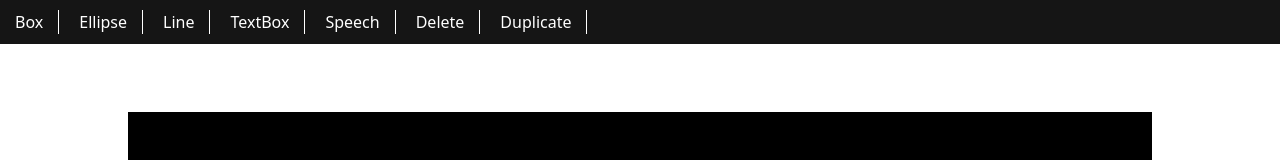
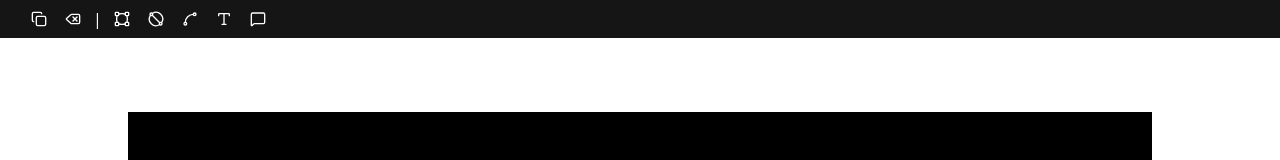
Before and after one commit to harbassan/svg-renderer, a React (Vite) app: page / in a window 1280 px wide. Shown: the top 160 px of the page. Built offline with nearby package versions, Linux system fonts and the light colour scheme.

Commit message:
feat: merge util bar into prop bar

```diff
--- a/src/App.css
+++ b/src/App.css
@@ -1,14 +1,10 @@
-.actions button {
-    color: white;
-    padding: 0 15px;
-    border-right: 1px solid white;
-    cursor: pointer;
-}
-
 .actions {
     display: flex;
-    gap: 5px;
-    padding: 10px 0;
+    gap: 6px;
+    padding: 5px;
+    color: white;
+    align-items: center;
+    margin-left: 20px;
 }
 
 .topbar {
--- a/src/App.tsx
+++ b/src/App.tsx
@@ -7,7 +7,7 @@ import ChromePicker from './wrapper/ChromePicker';
 import NumberInput from './wrapper/NumberInput';
 import ToggleInput from './wrapper/ToggleInput';
 import FontInput from './wrapper/FontInput';
-import { ArrowDownNarrowWide, Baseline, Bold, CaseSensitive, CaseSensitiveIcon, Italic, PaintBucket, Pen, Pencil, Underline } from 'lucide-react';
+import { ArrowDownNarrowWide, Baseline, Bold, CaseSensitive, CaseSensitiveIcon, Copy, Delete, Diameter, Italic, MessageSquare, PaintBucket, Pen, Pencil, Spline, Type, Underline, VectorSquare } from 'lucide-react';
 
 function App() {
   const [selected, setSelected] = useState<string>("");
@@ -33,17 +33,31 @@ function App() {
     <>
       <AppContext.Provider value={{ mode, setMode, createType, selected, setSelected }}>
         <div className="topbar">
-          <div className="actions">
-            <button onClick={() => switchCreate("box")}>Box</button>
-            <button onClick={() => switchCreate("ellipse")}>Ellipse</button>
-            <button onClick={() => switchCreate("line")}>Line</button>
-            <button onClick={() => switchCreate("textbox")}>TextBox</button>
-            <button onClick={() => switchCreate("speech")}>Speech</button>
-            <button onClick={remove} >Delete</button>
-            <button onClick={duplicate} >Duplicate</button>
-          </div >
-          {selected &&
-            <div className="props" style={{ zIndex: 1 }} >
+          <div className="props" style={{ zIndex: 1 }} >
+            <button className="button" onClick={duplicate}>
+              <Copy size={16} />
+            </button>
+            <button className="button" onClick={remove}>
+              <Delete size={16} />
+            </button>
+            |
+            <button className="button" onClick={() => switchCreate("box")}>
+              <VectorSquare size={16} />
+            </button>
+            <button className="button" onClick={() => switchCreate("ellipse")}>
+              <Diameter size={16} />
+            </button>
+            <button className="button" onClick={() => switchCreate("line")}>
+              <Spline size={16} />
+            </button>
+            <button className="button" onClick={() => switchCreate("textbox")}>
+              <Type size={16} />
+            </button>
+            <button className="button" onClick={() => switchCreate("speech")}>
+              <MessageSquare size={16} />
+            </button>
+            {selected && <>
+              |
               <ChromePicker prop='fill' >
                 <PaintBucket size={13} />
               </ChromePicker>
@@ -74,8 +88,9 @@ function App() {
                   <NumberInput prop="content.style.lineHeight" />
                 </>
               }
-            </div >
-          }
+            </>
+            }
+          </div>
         </div>
         <Canvas />
       </AppContext.Provider >
```
